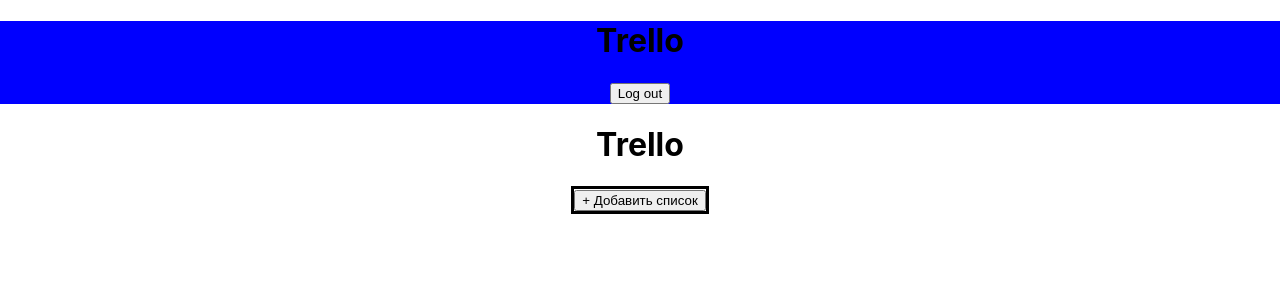
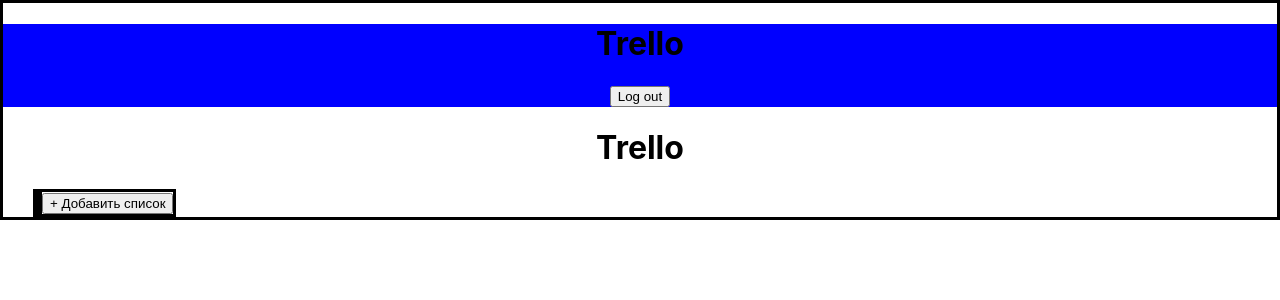
Before and after one commit to Kacym/trello, a React (Create React App) app: page /Trello in a window 1280 px wide. Shown: the top 300 px of the page. Built offline with nearby package versions, Linux system fonts and the light colour scheme.

Commit message:
in progress

```diff
--- a/src/components/card-form/CardForm.jsx
+++ b/src/components/card-form/CardForm.jsx
@@ -2,11 +2,11 @@
 import Input from "../UI/Input";
 import Button from "../UI/Button";
 import { styled } from "styled-components";
-import { useDispatch, useSelector } from "react-redux";
+import { useDispatch } from "react-redux";
 import { addCard } from "../../store/todos/todos-reducer";
 
 const CardForm = () => {
-  const [state, setState] = useState(false);
+  const [isCardInputVisible, setIsCardInputVisible] = useState(false);
   const [inputValue, setInputValue] = useState("");
 
   const dispatch = useDispatch();
@@ -17,11 +17,11 @@
 
   const changeStateHandler = (e) => {
     e.stopPropagation();
-    setState(true);
+    setIsCardInputVisible(true);
   };
 
   const changeStateHandlerToFalse = () => {
-    setState(false);
+    setIsCardInputVisible(false);
   }
 
   const addNewCard = (e) => {
@@ -33,13 +33,14 @@
             id: Math.floor(Math.random() * 100000),
         }
         dispatch(addCard(newCard))
-        setState(false)
+        setInputValue("")
+        setIsCardInputVisible(false)
     }
   }
 
   return (
     <StyledCardForm>
-      {state ? (
+      {isCardInputVisible ? (
         <>
           <Input value={inputValue} onChange={getInputValue} onClick={changeStateHandler} />
           <AddOrClose>
--- a/src/components/card-item/CardItem.jsx
+++ b/src/components/card-item/CardItem.jsx
@@ -1,16 +1,19 @@
 import React from 'react'
 import { styled } from 'styled-components'
+import InnerTaskForm from '../inner-card-form/InnerTaskForm'
 
 const CardItem = ({ card }) => {
   return (
     <StyledCardItem>
         <h3>{card.title}</h3>
+        <InnerTaskForm/>
     </StyledCardItem>
   )
 }
 
 const StyledCardItem = styled.div`
-
+    width: 272px;
+    border: solid;
 `
 
 export default CardItem
--- a/src/components/card-list/CardList.jsx
+++ b/src/components/card-list/CardList.jsx
@@ -1,20 +1,29 @@
 import React from 'react'
 import { useSelector } from 'react-redux'
 import CardItem from '../card-item/CardItem';
+import { styled } from 'styled-components';
 
 const CardList = () => {
 
     const { todo } = useSelector((state) => state);
     console.log(todo)
   return (
-    <>
+    <StyledCardList>
         {todo.map((card) => {
             return (
                 <CardItem key={card.id} card={card}/>
             )
         })}
-    </>
+    </StyledCardList>
   )
 }
 
+const StyledCardList = styled.div`
+  display: flex;
+  flex-wrap: wrap;
+  justify-content: center;
+  gap: 30px;
+  border: solid;
+`
+
 export default CardList
--- /dev/null
+++ b/src/components/inner-card-form/InnerTaskForm.jsx
@@ -0,0 +1,53 @@
+import React, { useState } from "react";
+import { styled } from "styled-components";
+import Button from "../UI/Button";
+
+const InnerTaskForm = () => {
+  const [isTaskInputVisible, setIsTaskInputVisible] = useState(false);
+  const [taskInputValue, setTaskInputValue] = useState("");
+
+  const getTaskInputValue = (e) => {
+    setTaskInputValue(e.target.value);
+  };
+
+  const changeTaskInputToVisibleHandlerHandler = () => {
+    setIsTaskInputVisible(true);
+  };
+
+  const changeTaskInputToInvisibleHandler = () => {
+    setIsTaskInputVisible(false);
+  };
+
+  return (
+    <>
+      {isTaskInputVisible ? (
+        <>
+          <textarea
+            value={taskInputValue}
+            placeholder="Ввести заголовок для этой карточки"
+            onClick={changeTaskInputToVisibleHandlerHandler}
+            onChange={getTaskInputValue}
+          />
+          <AddTaskOrCancelContainer>
+            <Button width="120px" height="40px" title="Добавить карточку" />
+            <h3 style={{cursor: "pointer"}} onClick={changeTaskInputToInvisibleHandler}>X</h3>
+          </AddTaskOrCancelContainer>
+        </>
+      ) : (
+        <Button
+          title="+ Добавить карточку"
+          onClick={changeTaskInputToVisibleHandlerHandler}
+        />
+      )}
+    </>
+  );
+};
+
+const AddTaskOrCancelContainer = styled.div`
+  display: flex;
+  align-items: center;
+  border: solid;
+  justify-content: center;
+`;
+
+export default InnerTaskForm;
--- a/src/pages/main-page/TrelloPage.jsx
+++ b/src/pages/main-page/TrelloPage.jsx
@@ -1,4 +1,4 @@
-import React, { useState } from "react";
+import React from "react";
 import { styled } from "styled-components";
 import Header from "../../components/header/Header";
 import CardFrom from "../../components/card-form/CardForm";
@@ -9,12 +9,22 @@
     <StyledTrelloPage>
       <Header />
       <h1>Trello</h1>
-      <CardFrom />
-      <CardList/>
+      <CardListAndForm>
+        <CardList />
+        <CardFrom />
+      </CardListAndForm>
     </StyledTrelloPage>
   );
 };
 
-const StyledTrelloPage = styled.div``;
+const StyledTrelloPage = styled.div`
+  border: solid;
+`;
+
+const CardListAndForm = styled.div`
+  display: flex;
+  flex-wrap: wrap;
+  padding: 0px 30px;
+`;
 
 export default TrelloPage;
```
